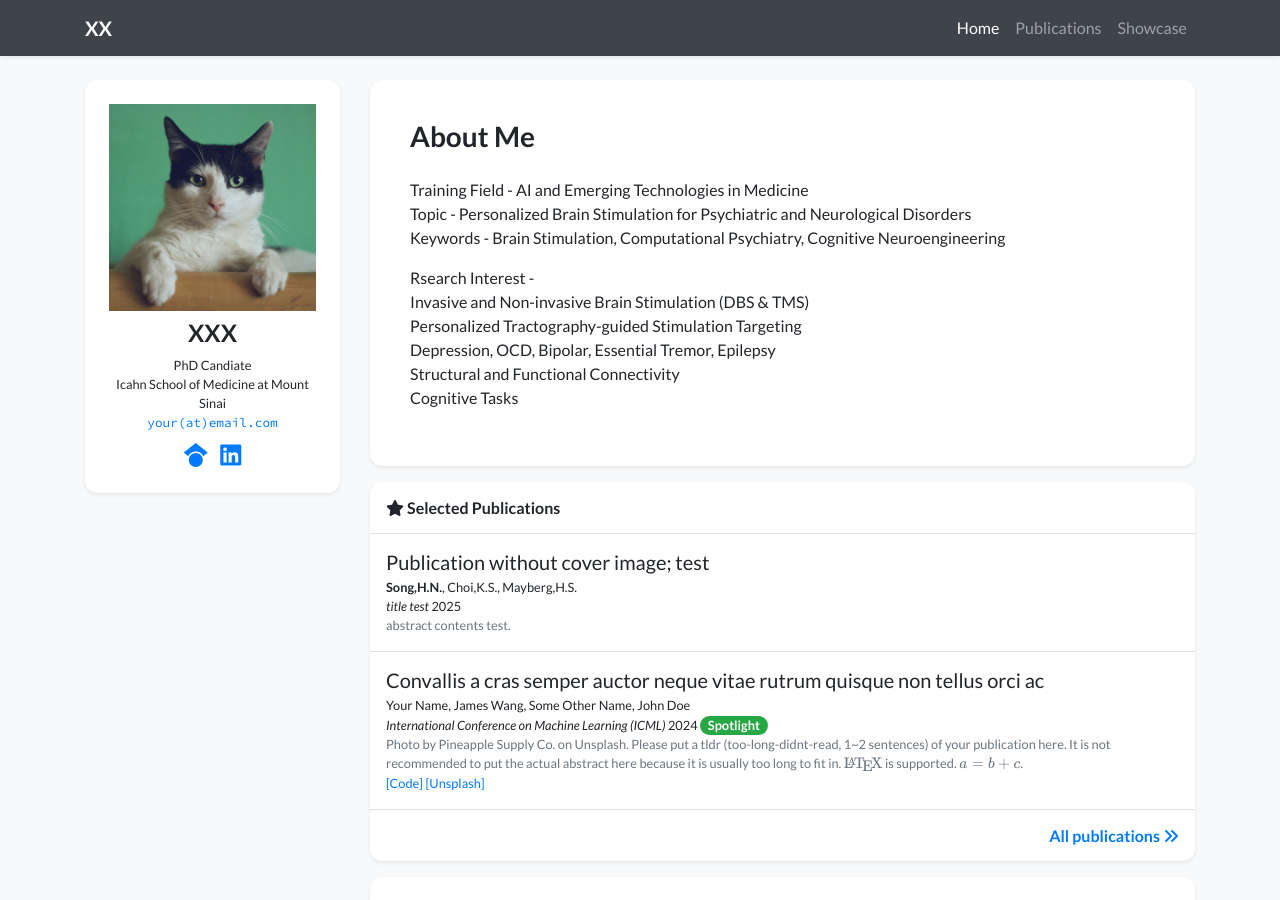
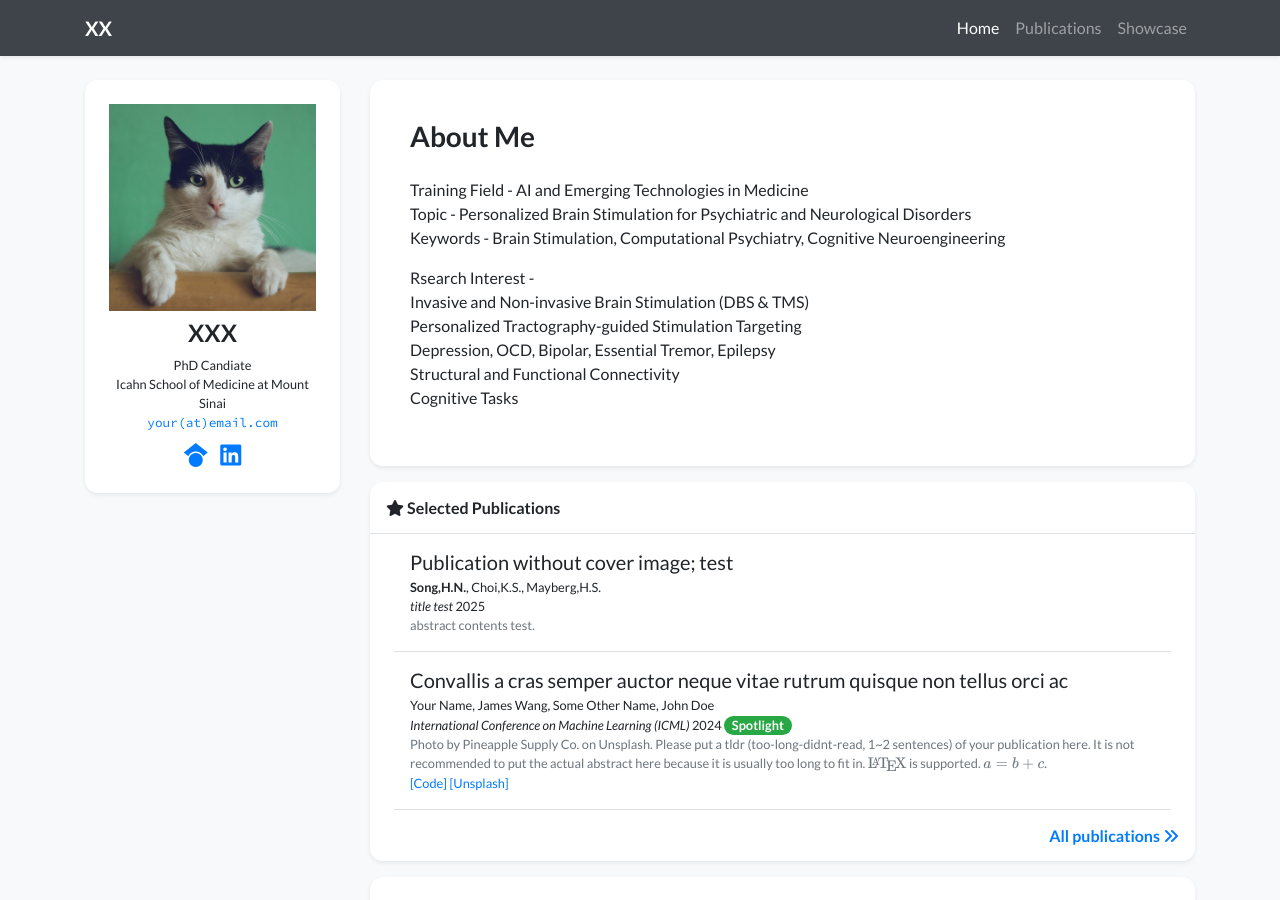
Before and after one commit to ha-neul-song/ha-neul-song.github.io, a Jekyll site: the page built from index.html, in a window 1280 px wide and 900 px high. Built offline with Jekyll 4.4.1, drawn with Linux system fonts in a browser that asks for light colours; nearby versions of some CDN libraries; a style sheet for code colours, icons or effects is not loaded.

Commit message:
Update publication_card.html

```diff
--- a/_includes/widgets/publication_card.html
+++ b/_includes/widgets/publication_card.html
@@ -3,10 +3,12 @@
     <h6 class="border-bottom border-gray p-3 mb-0">
         {% if include.title %}{{ include.title }}{% else %}<i class="fas fa-star"></i> Selected Recent Publications{% endif %}
     </h6>
+    <div class="px-4">
     {% for item in publications limit:include.limit %}
         <!-- {% include widgets/publication_item.html item=item first=false last=false %} -->
         {% include widgets/publication_item.html item=item first=false last=false hide_cover=true %}
     {% endfor %}
+    </div>
     <h6 class="d-block p-3 mt-0 text-right">
         <a href="{{ 'publications' | relative_url }}">All publications <i class="fas fa-angle-double-right"></i></a>
     </h6>
```
